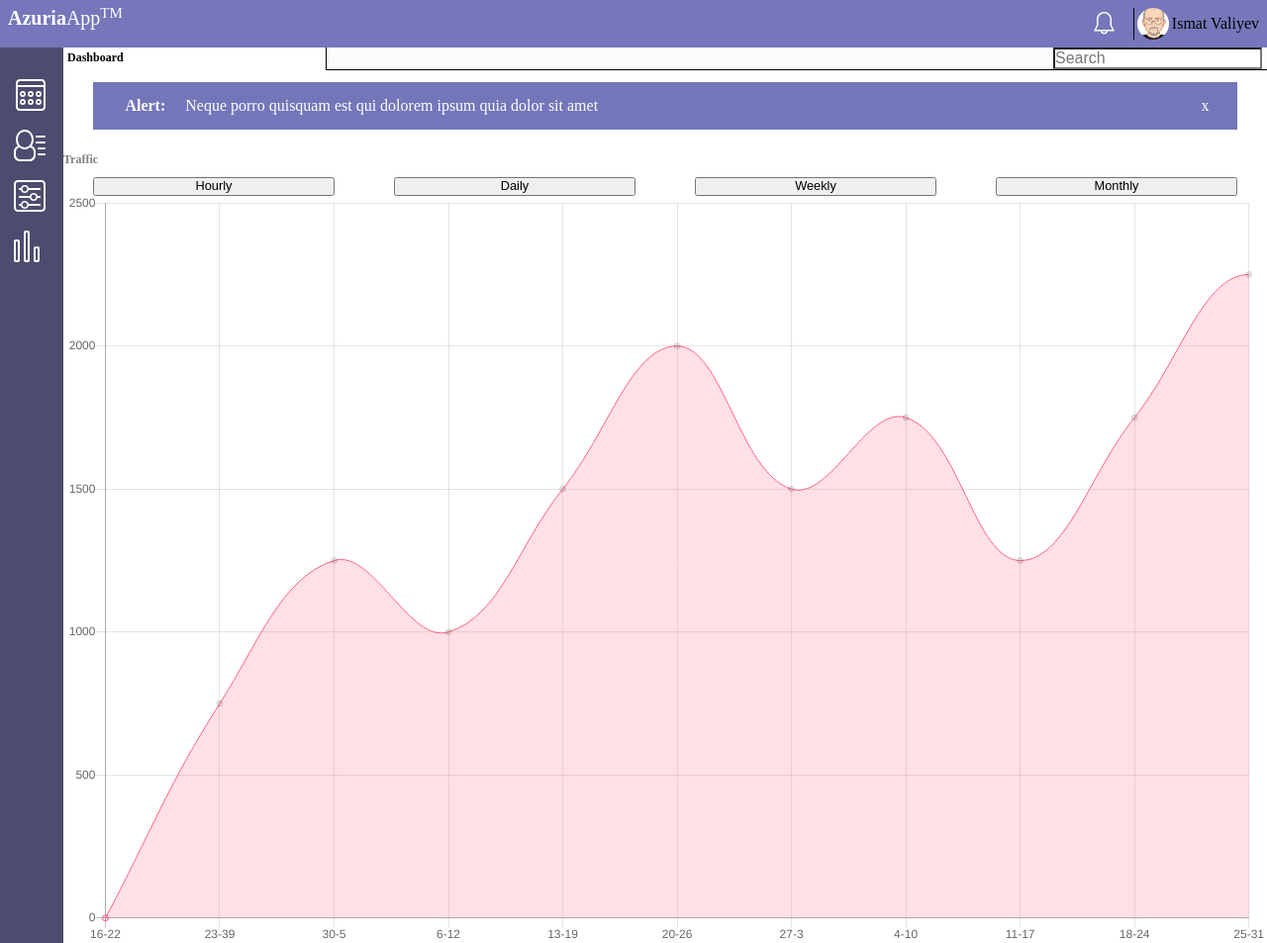
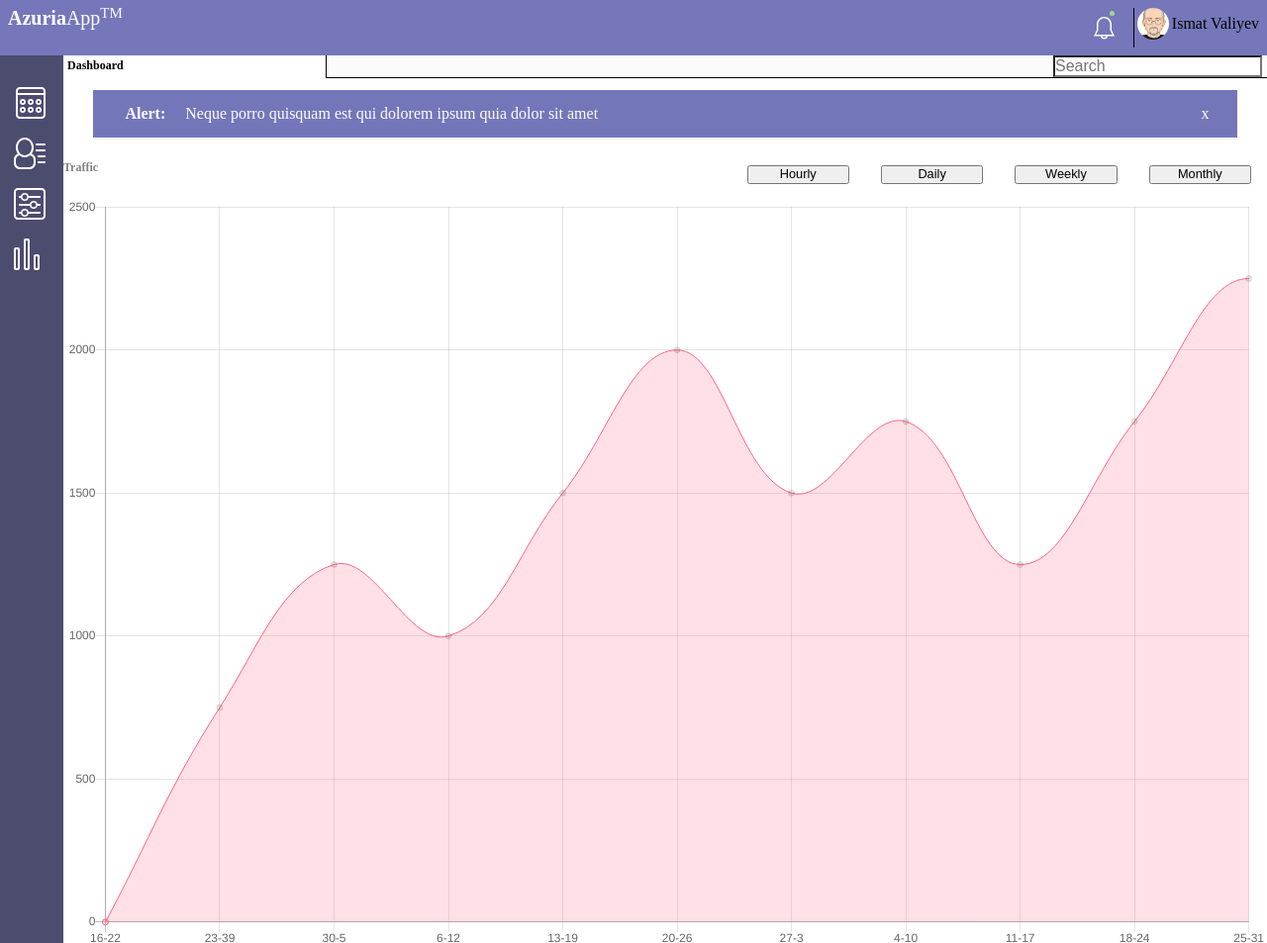
Before and after one commit to AzureXX/techdegree-project-9, a plain HTML site: page index.html in a window 1280 px wide. Shown: the top 953 px of the page at 99% size. Drawn offline with nearby package versions, Linux system fonts and the light colour scheme.

Commit message:
layout done

```diff
--- a/index.html
+++ b/index.html
@@ -10,7 +10,10 @@
   <body>
     <header>
       <h1><b>Azuria</b>App<sup>TM</sup></h1>
-      <img class="bell" src="icons/icon-bell.svg" alt="bell icon">
+      <div>
+        <div class="bell-dot"></div>
+        <img class="bell" src="icons/icon-bell.svg" alt="bell icon">
+      </div>
       <div class="profileinfo">
         <img class="avatar" src="images/avatar.jpg" alt="profile picture">
         <p>Ismat Valiyev</p>
@@ -40,10 +43,10 @@
           <div class="chart-1">
             <h2>Traffic</h2>
             <div class="chart-buttons">
+              <button class="chart-button">Monthly</button>
+              <button class="chart-button">Weekly</button>
+              <button class="chart-button">Daily</button>
               <button class="chart-button">Hourly</button>
-              <button class="chart-button">Daily</button>
-              <button class="chart-button">Weekly</button>
-              <button class="chart-button">Monthly</button>
             </div>
             <canvas id="traffic-chart" width="320" height="200"></canvas>
           </div>
--- a/scss/components/_charts.scss
+++ b/scss/components/_charts.scss
@@ -12,14 +12,14 @@
 }
 
 .chart-buttons {
-  width: 100%;
-  margin:auto;
+  width: 85%;
+  margin-left:auto;
   display:inline-flex;
-  flex-flow: row wrap;
+  flex-flow: row-reverse wrap;
 }
 .chart-button {
-  width: 20%;
-  margin: auto;
+  width: 23%;
+  margin: 1px;
   font-size: 0.8em;
 }
 
@@ -31,9 +31,22 @@
   background-color: #91C794;
 }
 
+@media (min-width: 768px) {
+  .chart-button {
+    width: 15%;
+    margin: 1.25em;
+  }
+}
+
 @media (min-width: 1024px) {
   .chart-2,
   .chart-3 {
     width: 50%;
   }
+
+  .chart-button {
+    width: 10%;
+
+  }
+
 }
--- a/scss/components/_header.scss
+++ b/scss/components/_header.scss
@@ -32,6 +32,17 @@ header h1{
 .bell {
   padding-right: 0.5em;
 }
+
+.bell-dot {
+  width: 5px;
+  height: 5px;
+  border-radius: 50%;
+  background-color: #9ADB88;
+  position: relative;
+  left: 32px;
+  top: 3px;
+}
+
 .profileinfo {
   border-left: 1px solid #000;
   display: flex;
--- a/scss/components/_widgets.scss
+++ b/scss/components/_widgets.scss
@@ -76,6 +76,7 @@ form p {
   width:100%;
   margin:0.5em auto;
   border: 1px solid black;
+  color: lightgrey;
 }
 .send {
   display: block;
```
Also changed, not shown: css/styles.css, 1 other file.
